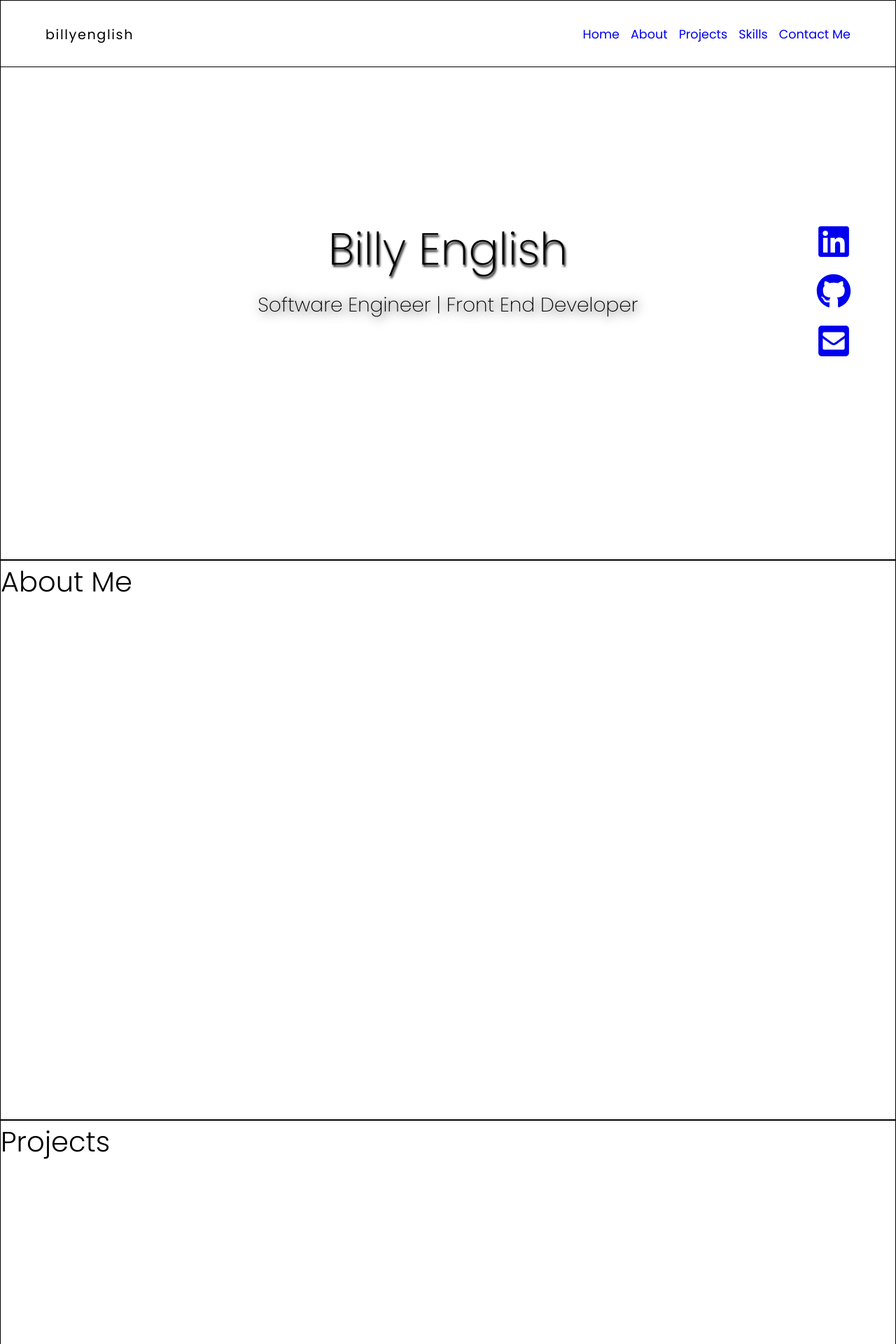
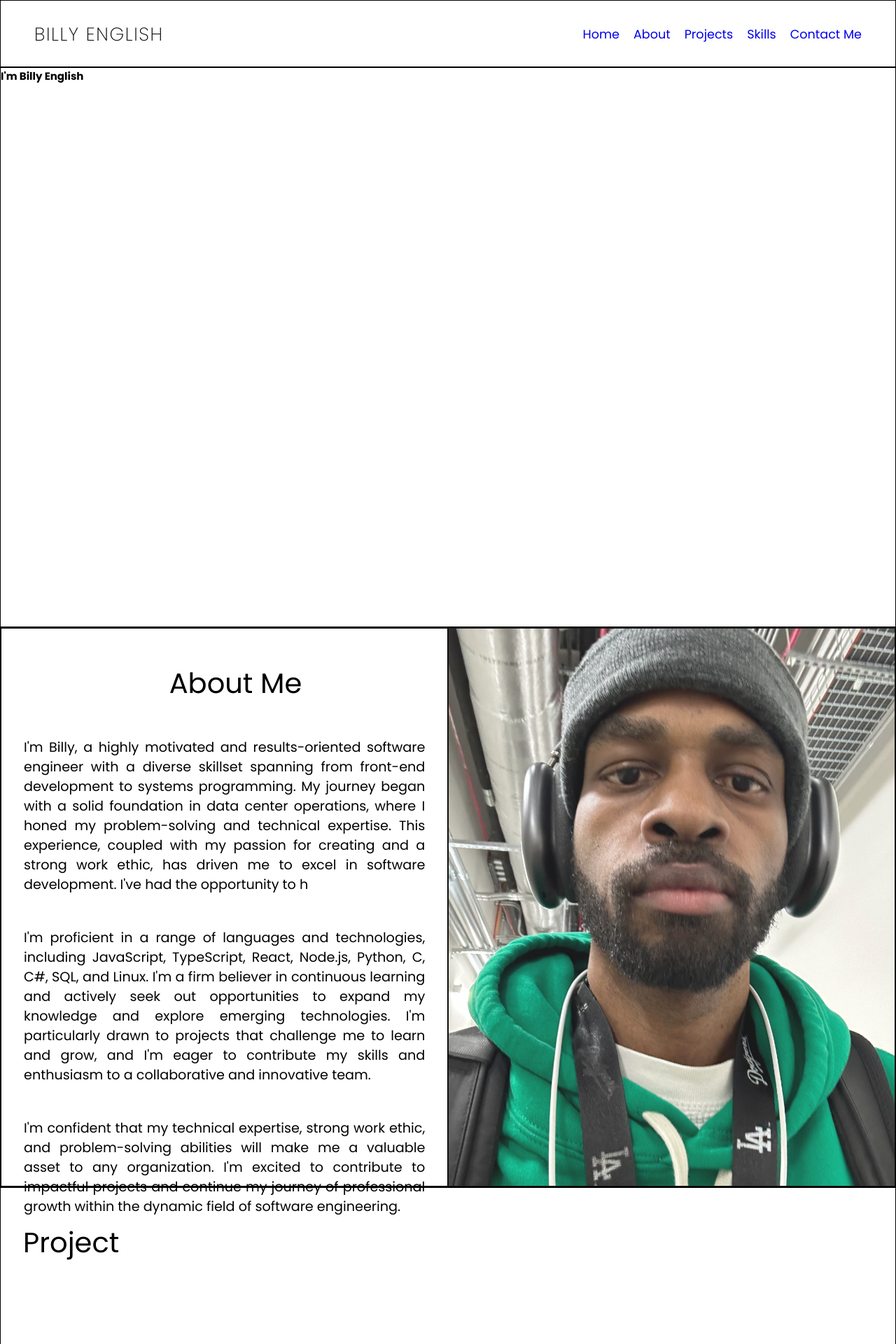
Before and after one commit to billyenglish/billy-portfolio, a React (Vite) app: page / in a window 1280 px wide. Shown: the top 1920 px of the page at 70% size. Built offline with nearby package versions, Linux system fonts and the light colour scheme.

Commit message:
Building out the section with html and css.

```diff
--- a/src/components/AboutMe.jsx
+++ b/src/components/AboutMe.jsx
@@ -1,7 +1,32 @@
 const AboutMe = () => {
     return (
-        <section className="section">
-            <h2 className="section-title">About Me</h2>
+        <section className="section about-section">
+            <div className="about-intro">
+                <h2 className="section-title about-me">About Me</h2>
+
+                <p className="about-paragraph">
+                    I&#39;m Billy, a highly motivated and results-oriented software engineer with a diverse skillset
+                    spanning from front-end development to systems programming. My journey began with a solid foundation
+                    in data center operations, where I honed my problem-solving and technical expertise. This experience,
+                    coupled with my passion for creating and a strong work ethic, has driven me to excel in software development.
+                    I&#39;ve had the opportunity to h
+                </p>
+
+                <p className="about-paragraph">
+                    I&#39;m proficient in a range of languages and technologies, including JavaScript, TypeScript, React, Node.js, Python,
+                    C, C#, SQL, and Linux. I&#39;m a firm believer in continuous learning and actively seek out opportunities to expand my
+                    knowledge and explore emerging technologies. I&#39;m particularly drawn to projects that challenge me to learn and grow,
+                    and I&#39;m eager to contribute my skills and enthusiasm to a collaborative and innovative team.
+                </p>
+
+                <p className="about-paragraph">
+                    I&#39;m confident that my technical expertise, strong work ethic, and problem-solving abilities will make me a valuable
+                    asset to any organization. I'm excited to contribute to impactful projects and continue my journey of professional growth
+                    within the dynamic field of software engineering.
+                </p>
+            </div>
+            <div className="about-image">
+            </div>
         </section>
     )
 }
--- a/src/components/Footer.jsx
+++ b/src/components/Footer.jsx
@@ -1,7 +1,13 @@
 const Footer = () => {
     return (
         <footer>
-            <p>Footer</p>
+            <div>
+                <p><span className="copy">&copy;</span> 2025 | Billy English</p>
+            </div>
+
+            <div>
+                <p>billyenglish6212<span className="copy">&#64;</span>outlook.com</p>
+            </div>
         </footer>
     )
 }
--- a/src/components/Home.jsx
+++ b/src/components/Home.jsx
@@ -1,26 +1,7 @@
-import { FaLinkedin, FaGithub, FaEnvelopeSquare } from "react-icons/fa";
-import { Link } from "react-router-dom";
-
 const Home = () => {
     return (
-        <section className="section home-section">
-            <div className="home-introduction">
-                <h2 className="home-title">
-                    Billy English
-                </h2>
-                <h3 className="author-title">
-                    Software Engineer | Front End Developer
-                </h3>
-
-                <p className="author-introduction">
-                </p>
-            </div>
-
-            <div className="my-links">
-                <Link to="/"><FaLinkedin size={50} /></Link>
-                <Link to="/"><FaGithub size={50} /></Link>
-                <Link to="/"><FaEnvelopeSquare size={50} /></Link>
-            </div>
+        <section className="section ">
+            <h2 id="author-title">I&#39;m Billy English</h2>
         </section>
     )
 }
--- a/src/components/Nav.jsx
+++ b/src/components/Nav.jsx
@@ -1,13 +1,13 @@
 const Nav = () => {
     return (
         <header>
-            <nav>
+            <nav className="nav-menu">
                 <div>
-                    <h1 id="logo">billyenglish</h1>
+                    <h1 id="logo">billy english</h1>
                 </div>
 
-                <div>
-                    <ul className="nav-list">
+                <div className="nav-menu-list">
+                    <ul className="nav-list mobile-list">
                         <li className="nav-item"><a href="#">Home</a></li>
                         <li className="nav-item"><a href="#">About</a></li>
                         <li className="nav-item"><a href="#">Projects</a></li>
--- a/src/components/Projects.jsx
+++ b/src/components/Projects.jsx
@@ -1,7 +1,7 @@
 const Projects = () => {
     return (
         <section className="section">
-            <h2 className="section-title">Projects</h2>
+            <h2 className="section-title">Project</h2>
         </section>
     )
 }
--- a/src/components/Skills.jsx
+++ b/src/components/Skills.jsx
@@ -1,23 +1,16 @@
-import { FaHtml5, FaCss3Alt, FaJs } from "react-icons/fa";
+import { FaHtml5 } from "react-icons/fa";
+import { FaCss3Alt } from "react-icons/fa";
+import { FaJs } from "react-icons/fa";
 
 const Skills = () => {
     return (
-        <section className="section">
-            <h2 className="section-title">Skills</h2>
+        <section className="section section-skills">
+            <h2 className="skills-section">My Skills</h2>
 
-            <div>
-                <div className="skills-container">
-                    <FaHtml5 size={44} />
-                    <p>HTML</p>
-                </div>
-                <div className="skills-container">
-                    <FaCss3Alt size={44} />
-                    <p>CSS</p>
-                </div>
-                <div className="skills-container">
-                    <FaJs size={44} />
-                    <p>JavaScript</p>
-                </div>
+            <div className="skills-container">
+                <FaHtml5 size={30} />
+                <FaCss3Alt size={30} />
+                <FaJs size={30} />
             </div>
         </section>
     )
--- a/src/index.css
+++ b/src/index.css
@@ -1,20 +1,26 @@
 @import url('https://fonts.googleapis.com/css2?family=Open+Sans:ital,wght@0,300..800;1,300..800&family=Poppins:ital,wght@0,100;0,200;0,300;0,400;0,500;0,600;0,700;0,800;0,900;1,100;1,200;1,300;1,400;1,500;1,600;1,700;1,800;1,900&display=swap');
 
-/* Global Selectors */
+:root {
+
+}
 
 * {
     margin: 0;
     padding: 0;
     box-sizing: border-box;
-    list-style-type: none;
     text-decoration: none;
+    list-style: none;
+}
+
+html, body {
+    font-family: Poppins, Arial, Helvetica, sans-serif;
 }
 
 /* Body Section */
 
 body {
-    font-family: 'Poppins', Arial, Helvetica, sans-serif;
     font-size: 62.5%;
+    min-width: 100%;
 }
 
 /* Header Section */
@@ -22,100 +28,111 @@ body {
 header {
     border: 1px solid #000;
     height: 6rem;
-    display: flex;
-    min-width: 100%;
-    position: fixed;
 }
 
-/* Navigation Section */
-
 nav {
-    height: inherit;
     display: flex;
     justify-content: space-between;
     align-items: center;
-    padding: 1rem 4rem;
-    min-width: inherit;
-}
-
-#logo {
-    font-size: 1.2rem;
-    font-weight: 400;
-    letter-spacing: .1rem;
+    height: inherit;
+    padding: 0 3rem;
 }
 
 .nav-list {
     display: flex;
-    gap: 1rem;
     font-size: 1.1rem;
+    gap: 1.25rem;
 }
+
+#logo {
+    font-size: 1.65rem;
+    text-transform: uppercase;
+    font-weight: 250;
+    letter-spacing: .1rem;
+}
+
+.first-logo {
+    position: fixed;
+    transform: rotateY(15deg);
+}
+
+.second-log {
+    position: fixed;
+    left: 41rem;
+}
+
 
 /* Main Section */
 
 .section {
     border: 1px solid #000;
+    display: flex;
     height: 100vh;
-}
-
-/* Home Section */
-
-.home-section {
-    display: flex;
-    align-items: center;
-    justify-content: center;
-}
-
-.home-introduction {
-    display: flex;
-    flex-direction: column;
-    align-items: center;
-    padding: .75rem 0;
-}
-
-.home-title {
-    font-size: 4rem;
-    font-weight: 200;
-    text-shadow: .1rem .2rem .2rem;
-}
-
-.author-title {
-    font-size: 1.75rem;
-    font-weight: 250;
-    text-shadow: .1rem .1rem 1rem;
-    padding: .75rem 0;
-}
-
-.author-introduction {
-    font-size: 1.5rem;
-    font-weight: 200;
-    padding: .75rem 0;
-}
-
-.my-links {
-    display: flex;
-    flex-direction: column;
-    position: absolute;
-    top: 40%;
-    right: 4rem;
-    gap: 1rem;
+    min-width: inherit;
 }
 
 /* About Me Section */
 
+/* About Me Intro */
+
+.about-intro {
+    border: 1px solid #000;
+    min-width: 50%;
+}
+
 .section-title {
     font-size: 2.5rem;
-    font-weight: 300;
+    font-weight: 400;
+    margin: 3rem 0 0 2rem;
 }
 
-/* Project Section */
+.about-paragraph {
+    font-size: 1.2rem;
+    margin: 3rem 0 0 2rem;
+    line-height: 1.75rem;
+    text-align: justify;
+    text-wrap: balance;
+    max-width: 90%;
+    transition: 2s ease-in-out;
+}
 
-/* Skills Section */
+/* About Me Image */
+
+.about-image {
+    border: 1px solid #000;
+    min-width: 50%;
+    background-image: url("./assets/image1.jpeg");
+    background-position: center;
+    background-size: cover;
+    background-color: #000;
+    opacity: .9;
+}
+
+/* My Skill Section */
+
+.section-skills {
+   display: block;
+   min-width: 100%;
+}
+
+.section-title {
+    text-align: center;
+}
 
 .skills-container {
     border: 1px solid #000;
+    min-width: inherit;
+}
+
+/* Footer Section */
+
+footer {
+    height: 3rem;
+    font-size: 1.1rem;
     display: flex;
-    flex-direction: column;
+    justify-content: space-between;
     align-items: center;
-    height: 10rem;
-    width: 10rem;
+    padding: 0 3rem;
+    background-color: #000;
+    color: #FFF;
 }
```
Also changed, not shown: src/assets/image1.jpeg (added), 1 other file (tests, documents, lock files or other folders).
